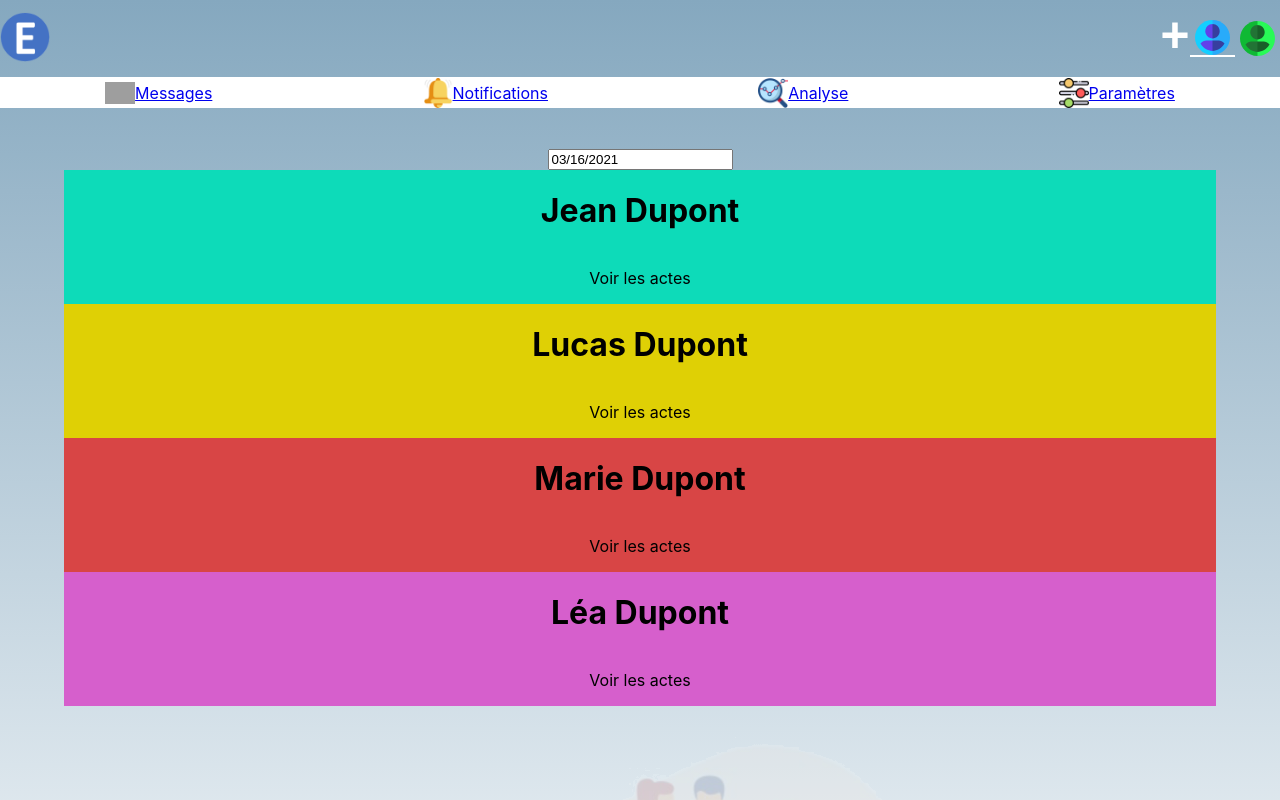
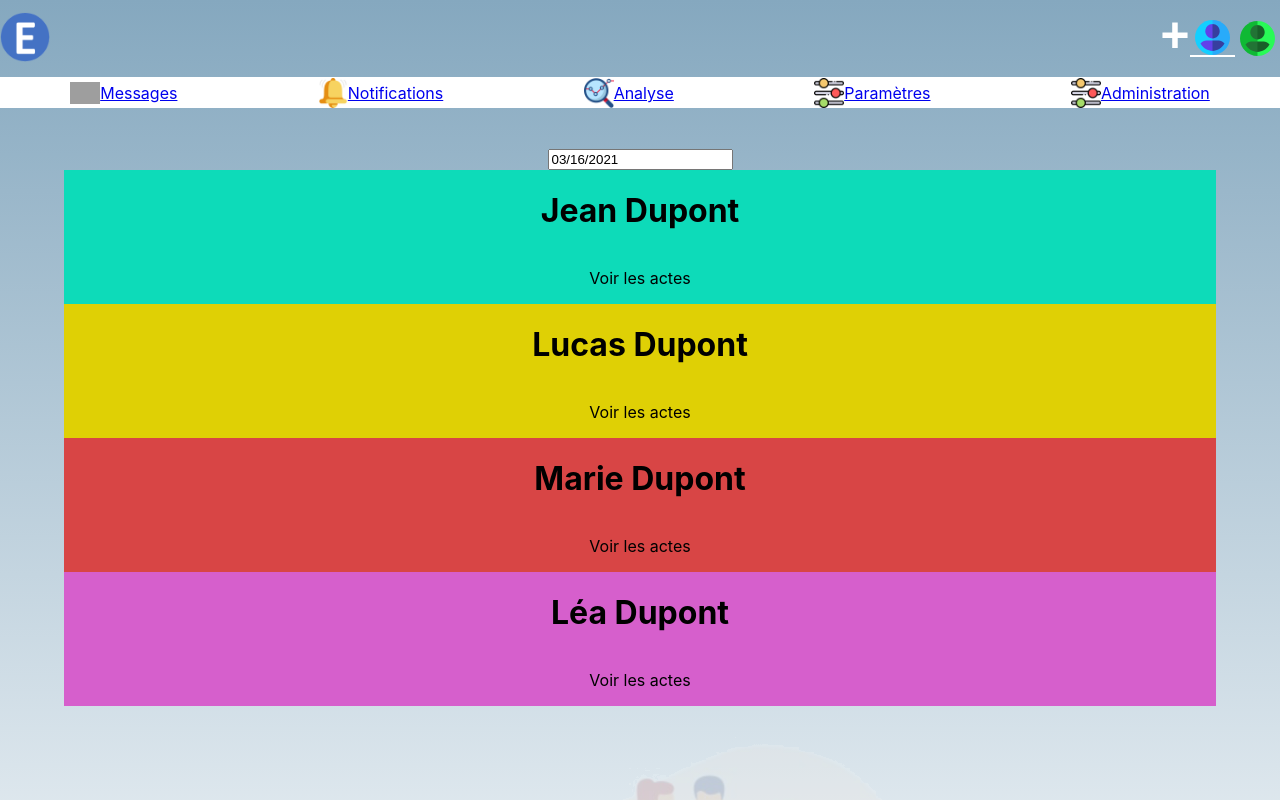
Before and after one commit to WildCodeSchool/remoteFR-R2dwild-P3-secuel-front, a React (Create React App) app: page / in a window 1280 px wide. Shown: the top 800 px of the page. Built offline with nearby package versions, Linux system fonts and the light colour scheme; grey boxes are pictures that could not be loaded.

Commit message:
create route to admin interface and link to it in navbar

```diff
--- a/src/App.js
+++ b/src/App.js
@@ -1,3 +1,4 @@
+import Admin from './screen/Admin'
 import Analyse from './screen/Analyse'
 import CreateUser from './screen/CreateUser'
 import DetailEvent from './components/DetailEvent'
@@ -26,6 +27,7 @@ const App = () => {
         <Route path='/analyse' component={Analyse} />
         <Route path='/params' component={Params} />
         <Route path='/event/:id' component={DetailEvent} />
+        <Route path='/admin' component={Admin} />
       </Switch>
       <Footer />
     </div>
--- a/src/components/Navbar.js
+++ b/src/components/Navbar.js
@@ -31,6 +31,10 @@ const Navbar = () => {
           <img src={iconParametre} id='iconParametre' className='iconNavbar' />
           Paramètres
         </Link>
+        <Link to='/admin' className='iconBtn'>
+          <img src={iconParametre} className='iconNavbar' />
+          Administration
+        </Link>
       </div>
       <DatePicker selected={startDate} onChange={date => setStartDate(date)} />
     </div>
```
